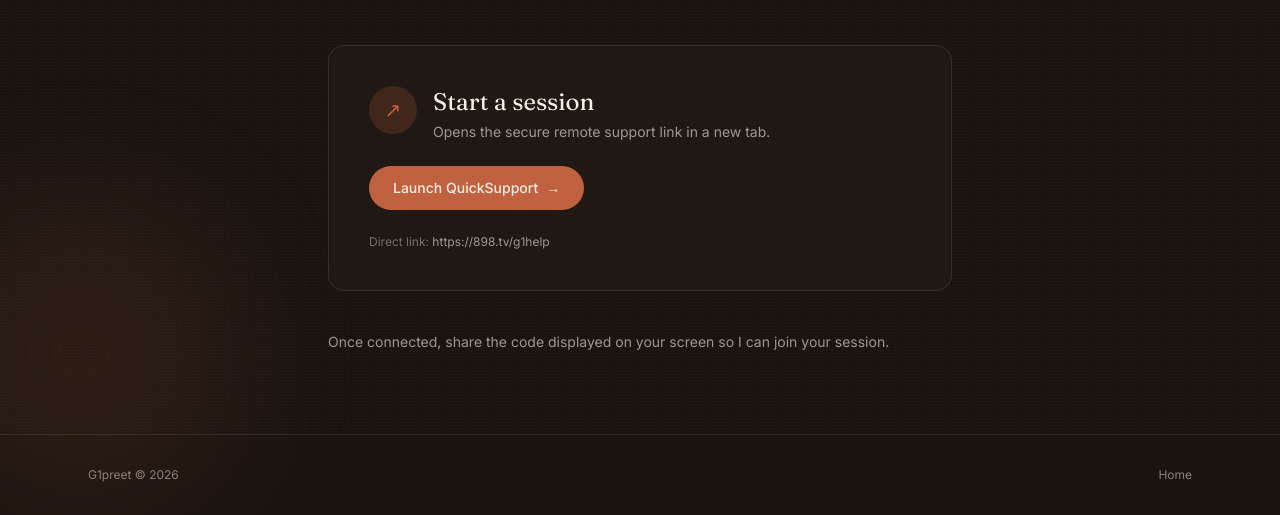
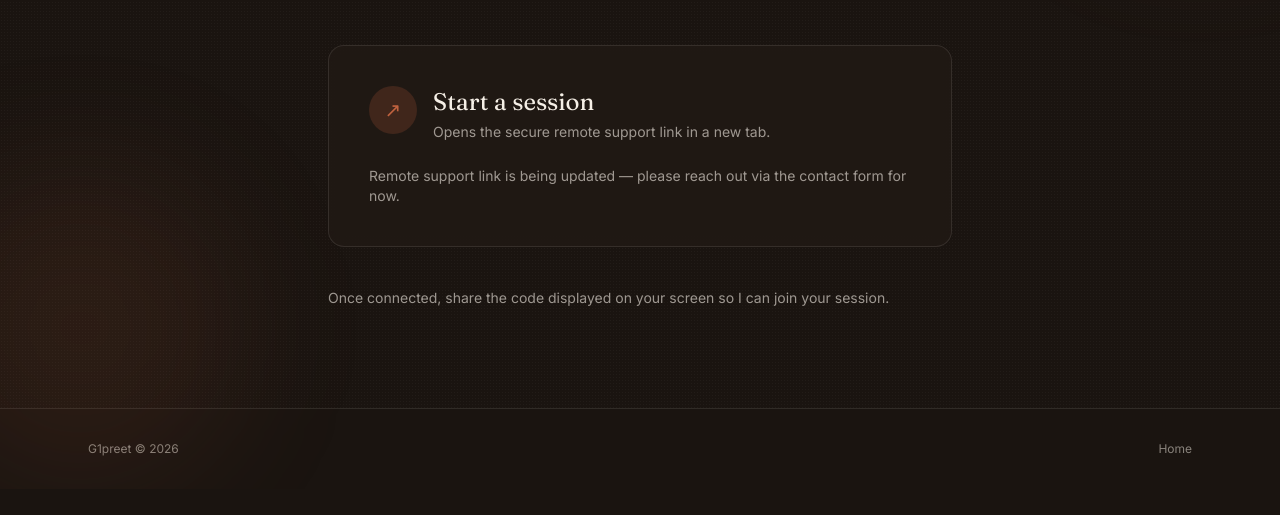
Before and after one commit to g1sites/g1preet, a plain HTML site: page help/index.html in a window 1280 px wide. Shown: the part 311-826 px from the top of the page. After the commit the page ends 800 px from the top, so only its background shows below. Drawn offline with nearby package versions, Linux system fonts and the light colour scheme.

Commit message:
fix: remove broken external links per audit

```diff
--- a/help/index.html
+++ b/help/index.html
@@ -57,18 +57,7 @@
           <p class="text-cream/60 text-sm">Opens the secure remote support link in a new tab.</p>
         </div>
       </div>
-      <a
-        href="https://898.tv/g1help"
-        target="_blank"
-        rel="noopener"
-        class="inline-flex items-center gap-2 bg-terracotta hover:bg-terracotta/90 text-cream px-6 py-3 rounded-full text-sm font-medium transition w-full sm:w-auto justify-center"
-      >
-        Launch QuickSupport
-        <span aria-hidden="true">→</span>
-      </a>
-      <p class="mt-6 text-cream/40 text-xs break-all">
-        Direct link: <a class="text-cream/60 hover:text-terracotta transition" href="https://898.tv/g1help">https://898.tv/g1help</a>
-      </p>
+      <p class="text-cream/60 text-sm">Remote support link is being updated — please reach out via the contact form for now.</p>
     </div>
 
     <div class="reveal mt-10 text-cream/60 text-sm leading-relaxed">
```
